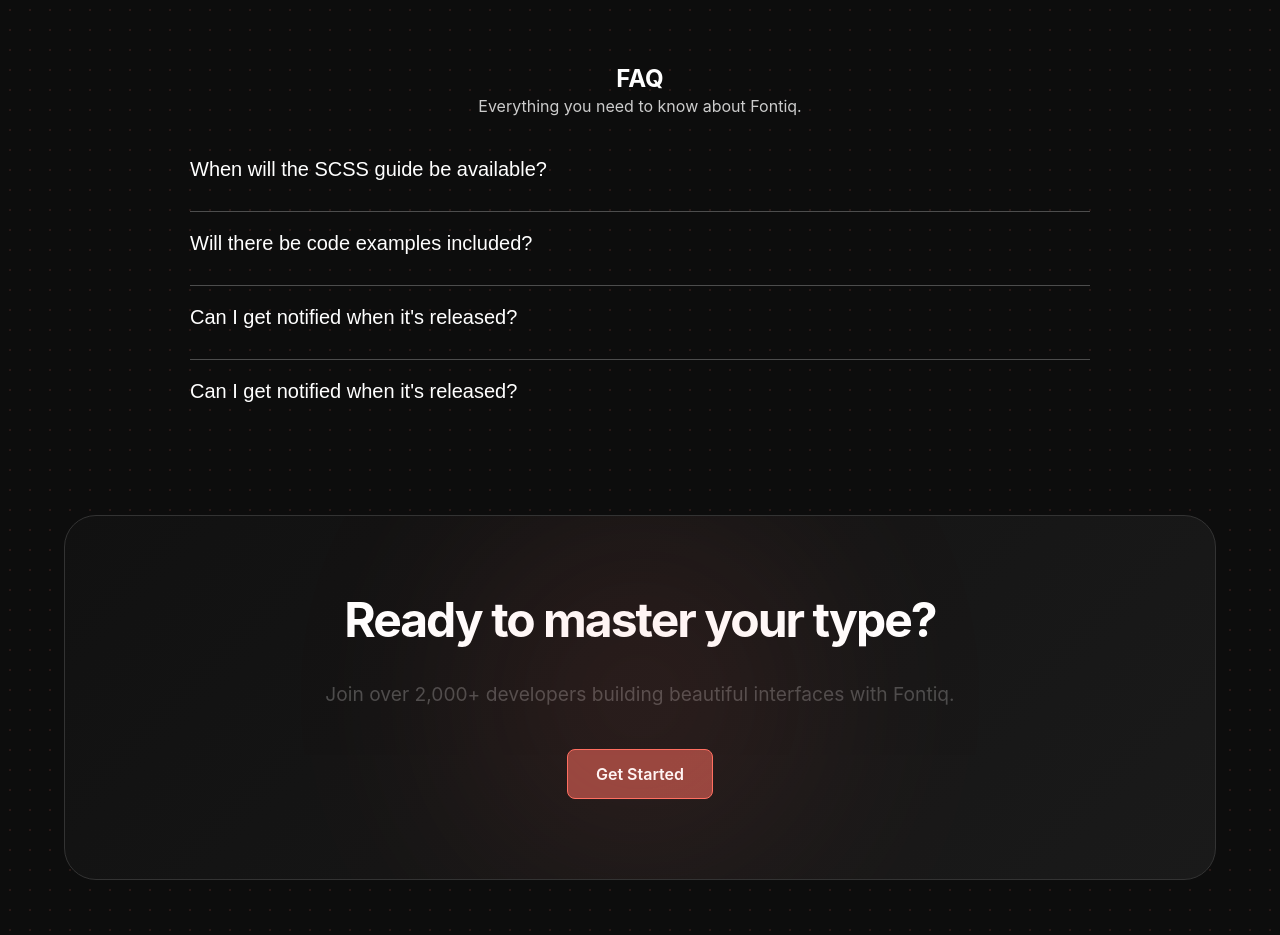
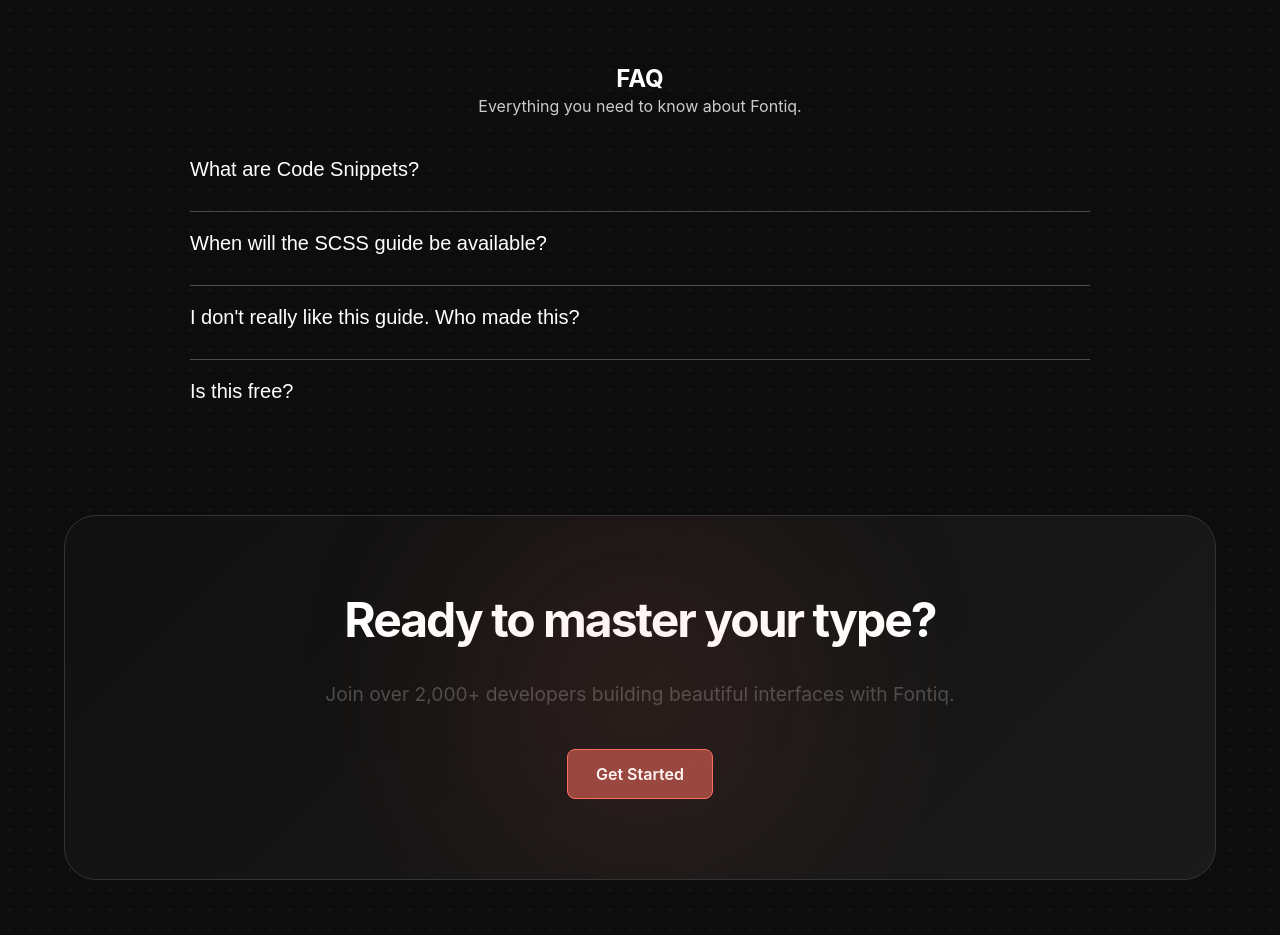
Before and after one commit to Johnson-Berisha/typography, a Next.js app: page /homepage-comingsoon in a window 1280 px wide. Shown: the part 2040-2975 px from the top of the page. Built offline with nearby package versions, Linux system fonts and the light colour scheme; no server answers.

Commit message:
changed faq content

```diff
--- a/src/app/homepage-comingsoon/page.js
+++ b/src/app/homepage-comingsoon/page.js
@@ -207,20 +207,24 @@
         <div className="faq-items">
           {[
             {
-              q: "When will the SCSS guide be available?",
-              a: "Our SCSS guide is currently in development and is expected to be released in Q4 2024. Stay tuned for updates! will include practical code examples and patterns to help you apply the concepts.",
+              q: "What are Code Snippets?",
+              a: "Code Snippets is the main dish of Fontiq. They are 40+ ready to use snippets that work with any UI. They help you maintain the typography in your UI and all you have to do is just copy and paste!",
             },
             {
-              q: "Will there be code examples included?",
-              a: "Yes — the guide will include practical code examples and patterns to help you apply the concepts. will include practical code examples and patterns to help you apply the concepts. will include practical code examples and patterns to help you apply the concepts.",
+              q: "When will the SCSS guide be available?",
+              a: "Our SCSS guide is currently in development and is expected to be released in mid 2026. Stay tuned for updates! will include practical code examples and patterns to help you apply the concepts.",
             },
             {
-              q: "Can I get notified when it's released?",
-              a: "You can will include practical code examples and patterns to help you apply the concepts. sign up for notifications on the homepage (coming soon). We'll send an update when it's live.",
+              q: "I don't really like this guide. Who made this?",
+              a: (
+                <>
+                  Fontiq is made by me, Gjonson (Johnson) Berisha. If you want to improve Fontiq, feel free to contribute to our Github <Link href="/">repo</Link>, a star would be really appreciated!
+                </>
+              ),
             },
             {
-              q: "Can I get notified when it's released?",
-              a: "You can will include practical code examples and patterns to help you apply the concepts. sign up for notifications on the homepage (coming soon). We'll send an update when it's live.",
+              q: "Is this free?",
+              a: "Everything and literally everything is free, 0 ads and completely open-source on Github.",
             },
           ].map((item, index) => (
             <div className="faq-item" key={index}>
--- a/src/app/homepage-comingsoon/styles.css
+++ b/src/app/homepage-comingsoon/styles.css
@@ -624,6 +624,11 @@
   padding-bottom: 10px;
 }
 
+.panel a {
+  color: var(--primary);
+  text-decoration: underline;
+}
+
 @media (max-width:850px) {
   .faq{
     margin-bottom: 30%;
```
